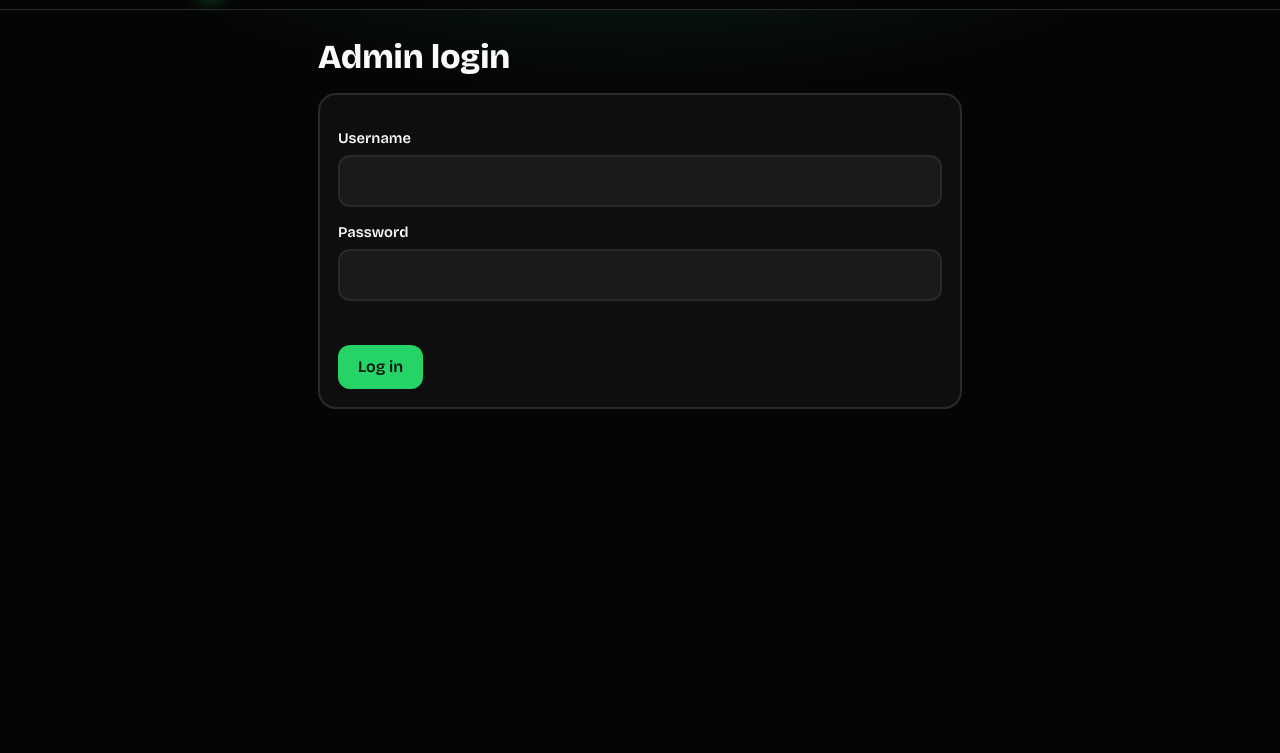
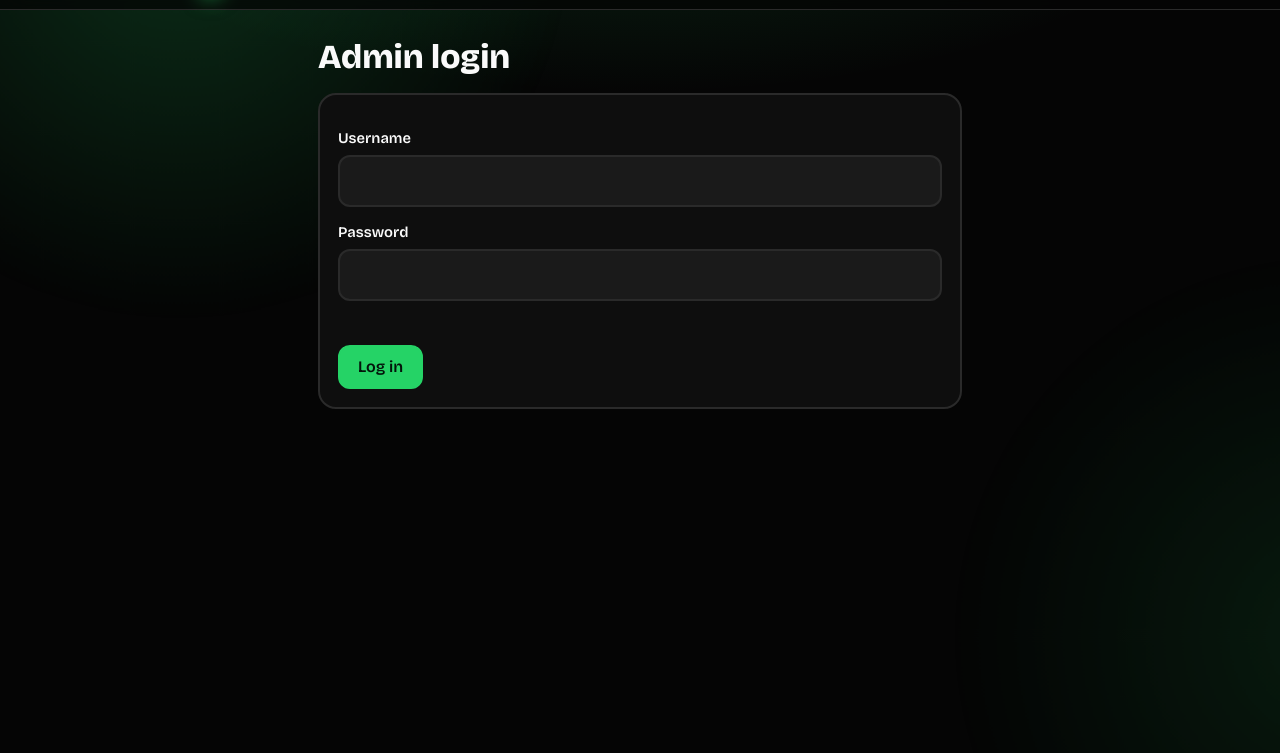
Before and after one commit to darkthila5-arch/rio-x-md-f, a website: page views/admin.html in a window 1280 px wide. Shown: the part 47-800 px from the top of the page. Drawn offline with nearby package versions, Linux system fonts and the light colour scheme; no server answers.

Commit message:
Update admin.html

```diff
--- a/views/admin.html
+++ b/views/admin.html
@@ -12,6 +12,7 @@
 <link rel="stylesheet" href="/web.css">
 </head>
 <body data-page="admin">
+<div class="aurora" aria-hidden="true"><i></i><i></i></div>
 <header class="top"><div class="wrap wide">
   <a class="brand" href="/admin"><img src="/ghost.png" width="26" height="32" alt="">RIO X MD admin</a>
   <button class="btn" id="logout" type="button" hidden>Log out</button>
```
